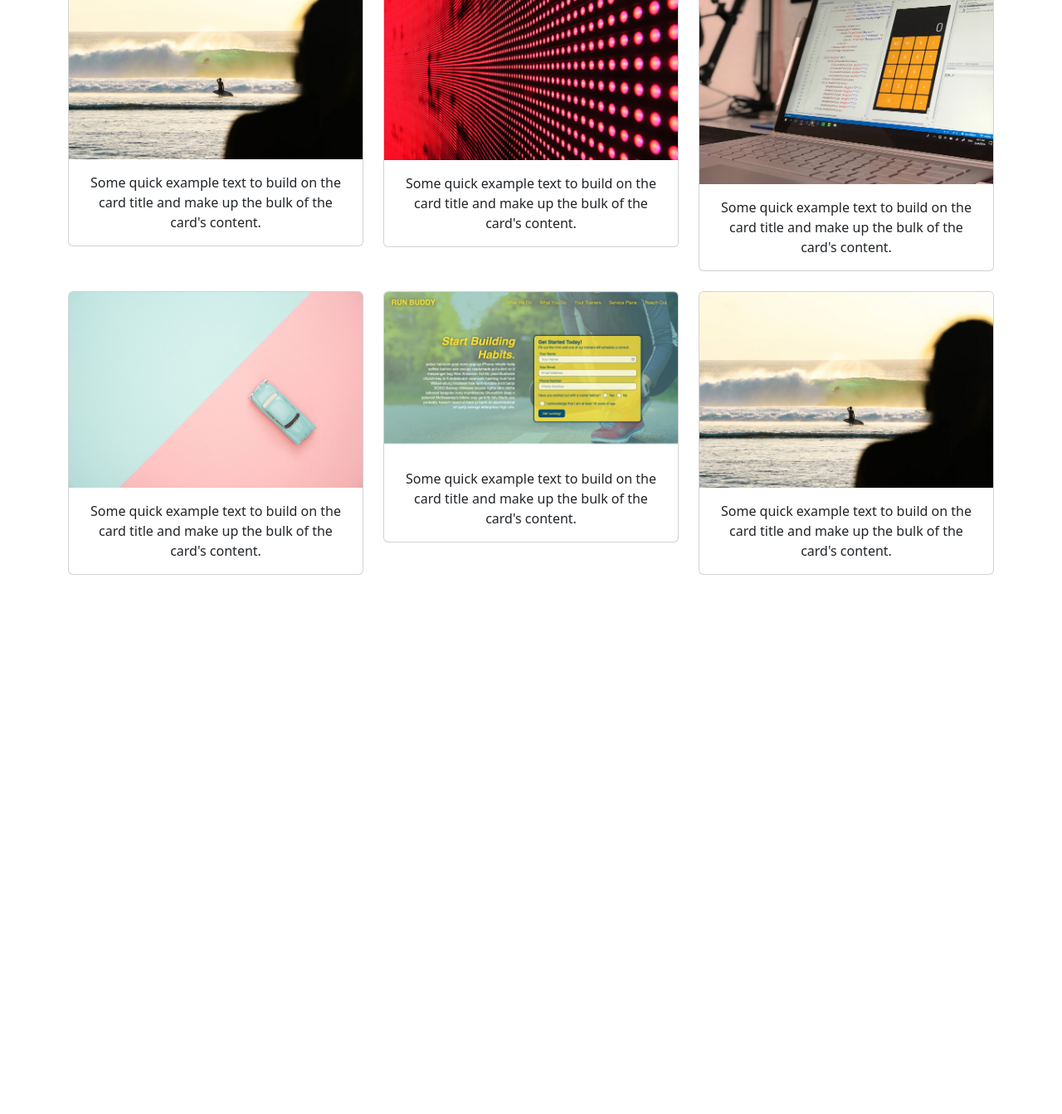
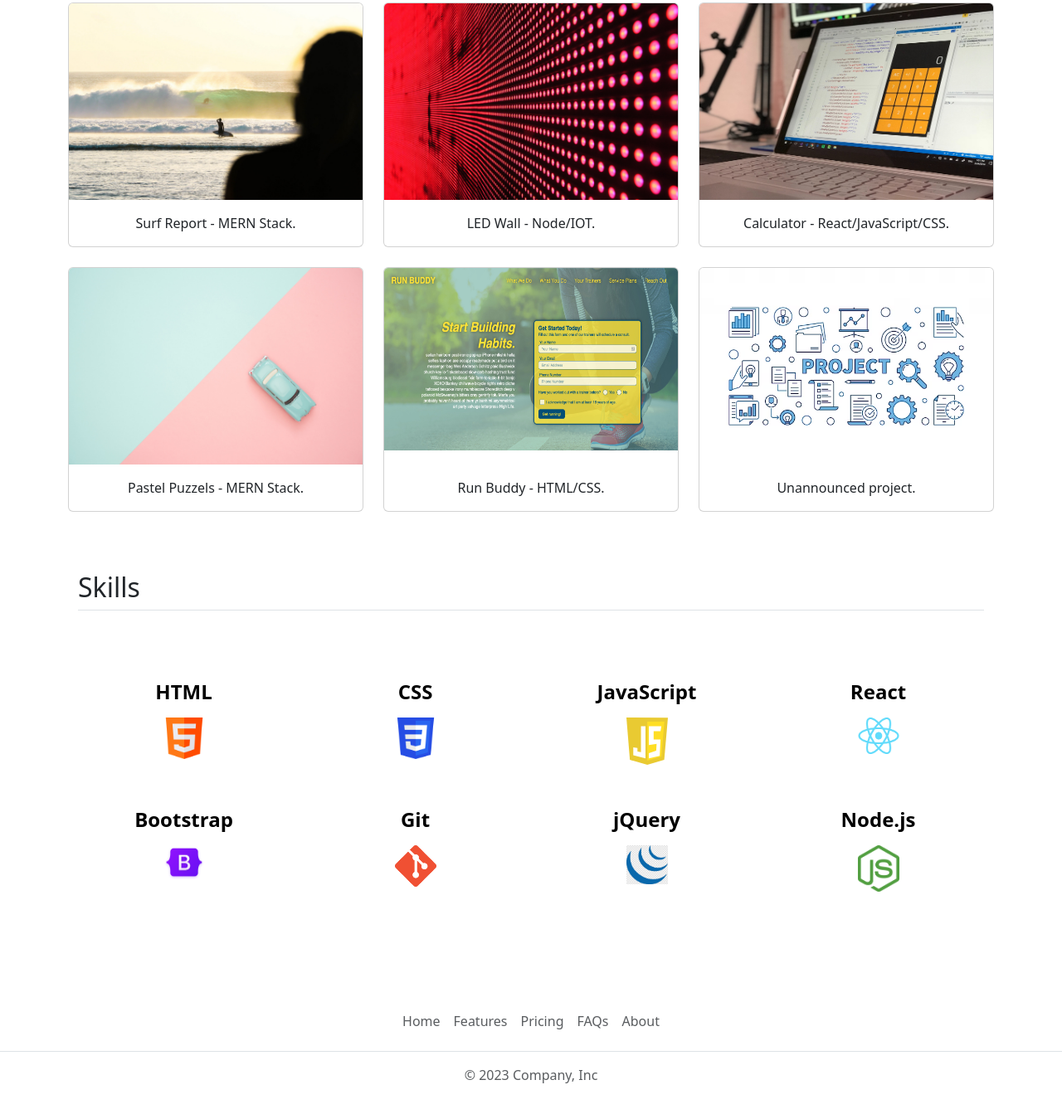
Before and after one commit to Rich90U/Bootstrap-Portfolio, a plain HTML site: page index.html in a window 1280 px wide. Shown: the part 747-2090 px from the top of the page at 83% size. Before the commit the page ends 1464 px from the top, so only its background shows below. Drawn offline with nearby package versions, Linux system fonts and the light colour scheme.

Commit message:
Added skills with icons, included a holding footer that needs editing. Added text to the cards describingwhat the projects are, changed last card to unanounced project.

```diff
--- a/CSS/style.css
+++ b/CSS/style.css
@@ -0,0 +1,4 @@
+.navbar-nav a.nav-link:hover {
+  color: #838181;
+  text-decoration: underline;
+}
--- a/index.html
+++ b/index.html
@@ -9,6 +9,7 @@
 </head>
 
 <header>
+
   <nav class="navbar navbar-expand-lg bg-body-tertiary rounded fixed-top" aria-label="Thirteenth navbar example">
     <div class="container-fluid">
       <button class="navbar-toggler" type="button" data-bs-toggle="collapse" data-bs-target="#navbarsExample11" aria-controls="navbarsExample11" aria-expanded="false" aria-label="Toggle navigation">
@@ -37,13 +38,11 @@
   </nav>
 </header>
 
-
-
  <!--Jumbotron-->
  <div class="container my-5">
   <div class="p-5 text-center bg-body-tertiary rounded-3">
     <img class="rounded-circle" src="Images/Profile.jpg" alt="Profile Image" width="300" height="300">
-    <h1 class="text-body-emphasis"></h1>
+    <h1 class="text-body-emphasis">Richard Unwin</h1>
     <p class="col-lg-8 mx-auto fs-5 text-muted">
       This is a custom jumbotron featuring an SVG image at the top, some longer text that wraps early thanks to a responsive <code>.col-*</code> class, and a customized call to action.
     </p>
@@ -57,30 +56,30 @@
   </div>
  </div>
 
-<!--Projects-->
+  <!--Projects-->
   <div class="container text-center">
     <div class="row">
       <div class="col-md-4 mb-4">
         <div class="card">
-          <img src="Images/02-portfolio-4.jpg" class="card-img-top" alt="...">
+          <img src="Images/02-portfolio-4.jpg" class="card-img-top" alt="..." width="254" height="236.94">
           <div class="card-body">
-            <p class="card-text">Some quick example text to build on the card title and make up the bulk of the card's content.</p>
+            <p class="card-text">Surf Report - MERN Stack.</p>
           </div>
         </div>
       </div>
       <div class="col-md-4 mb-4">
         <div class="card">
-          <img src="Images/02-portfolio-1.jpg" class="card-img-top" alt="...">
+          <img src="Images/02-portfolio-1.jpg" class="card-img-top" alt="..." width="254" height="236.94">
           <div class="card-body">
-            <p class="card-text">Some quick example text to build on the card title and make up the bulk of the card's content.</p>
+            <p class="card-text">LED Wall - Node/IOT.</p>
           </div>
         </div>
       </div>
       <div class="col-md-4 mb-4">
         <div class="card">
-          <img src="Images/02-portfolio-2.jpg" class="card-img-top" alt="...">
+          <img src="Images/02-portfolio-2.jpg" class="card-img-top" alt="..." width="254" height="236.94">
           <div class="card-body">
-            <p class="card-text">Some quick example text to build on the card title and make up the bulk of the card's content.</p>
+            <p class="card-text">Calculator - React/JavaScript/CSS.</p>
           </div>
         </div>
       </div>
@@ -89,38 +88,124 @@
     <div class="row">
       <div class="col-md-4 mb-3">
         <div class="card">
-          <img src="Images/02-portfolio-3.jpg" class="card-img-top" alt="...">
+          <img src="Images/02-portfolio-3.jpg" class="card-img-top" alt="..." width="254" height="236.94">
           <div class="card-body">
-            <p class="card-text">Some quick example text to build on the card title and make up the bulk of the card's content.</p>
+            <p class="card-text">Pastel Puzzels - MERN Stack.</p>
           </div>
         </div>
       </div>
       <div class="col-md-4 mb-4">
         <div class="card">
-          <img src="Images/02-run-buddy.jpg" class="card-img-top" alt="...">
+          <img src="Images/02-run-buddy.jpg" class="card-img-top" alt="..." width="254" height="236.94">
           <div class="card-body">
-            <p class="card-text">Some quick example text to build on the card title and make up the bulk of the card's content.</p>
+            <p class="card-text">Run Buddy - HTML/CSS.</p>
           </div>
         </div>
       </div>
       <div class="col-md-4 mb-4">
         <div class="card">
-          <img src="Images/02-portfolio-4.jpg" class="card-img-top" alt="...">
+          <img src="Images/project.avif" class="card-img-top" alt="..." width="254" height="236.94">
           <div class="card-body">
-            <p class="card-text">Some quick example text to build on the card title and make up the bulk of the card's content.</p>
+            <p class="card-text">Unannounced project.</p>
           </div>
         </div>
       </div>
     </div>
   </div>
 
+  <div class="container px-4 py-5" id="icon-grid">
+    <h2 class="pb-2 border-bottom">Skills</h2>
 
+    <div class="row row-cols-1 row-cols-sm-2 row-cols-md-3 row-cols-lg-4 g-4 py-5">
+      <!-- HTML Skill -->
+      <div class="col text-center">
+        <div class="mb-3">
+          <svg class="bi text-body-secondary flex-shrink-0 me-3" width="1.75em" height="1.75em"><use xlink:href="#bootstrap"></use></svg>
+          <h3 class="fw-bold mb-0 fs-4 text-body-emphasis">HTML</h3>
+        </div>
+        <img src="Images/HTML icon.png" alt="HTML Image" class="img-fluid" width="50" height="50">
+      </div>
+
+      <!-- CSS Skill -->
+      <div class="col text-center">
+        <div class="mb-3">
+          <svg class="bi text-body-secondary flex-shrink-0 me-3" width="1.75em" height="1.75em"><use xlink:href="#cpu-fill"></use></svg>
+          <h3 class="fw-bold mb-0 fs-4 text-body-emphasis">CSS</h3>
+        </div>
+        <img src="Images/CSS icon.png" alt="CSS Image" class="img-fluid" width="50" height="50">
+      </div>
+
+      <!-- JavaScript Skill -->
+      <div class="col text-center">
+        <div class="mb-3">
+          <svg class="bi text-body-secondary flex-shrink-0 me-3" width="1.75em" height="1.75em"><use xlink:href="#calendar3"></use></svg>
+          <h3 class="fw-bold mb-0 fs-4 text-body-emphasis">JavaScript</h3>
+        </div>
+        <img src="Images/javascript icon.svg" alt="JavaScript Image" class="img-fluid" width="50" height="50">
+      </div>
+
+      <!-- React Skill -->
+      <div class="col text-center">
+        <div class="mb-3">
+          <svg class="bi text-body-secondary flex-shrink-0 me-3" width="1.75em" height="1.75em"><use xlink:href="#home"></use></svg>
+          <h3 class="fw-bold mb-0 fs-4 text-body-emphasis">React</h3>
+        </div>
+        <img src="Images/React-icon.svg.png" alt="React Image" class="img-fluid" width="50" height="50">
+      </div>
+
+      <!-- Bootstrap Skill -->
+      <div class="col text-center">
+        <div class="mb-3">
+          <svg class="bi text-body-secondary flex-shrink-0 me-3" width="1.75em" height="1.75em"><use xlink:href="#speedometer2"></use></svg>
+          <h3 class="fw-bold mb-0 fs-4 text-body-emphasis">Bootstrap</h3>
+        </div>
+        <img src="Images/Bootstrap icon.png" alt="Bootstrap Image" class="img-fluid" width="50" height="50">
+      </div>
+
+      <!-- Git Skill -->
+      <div class="col text-center">
+        <div class="mb-3">
+          <svg class="bi text-body-secondary flex-shrink-0 me-3" width="1.75em" height="1.75em"><use xlink:href="#toggles2"></use></svg>
+          <h3 class="fw-bold mb-0 fs-4 text-body-emphasis">Git</h3>
+        </div>
+        <img src="Images/Git-Icon.png" alt="Git Image" class="img-fluid" width="50" height="50">
+      </div>
+
+      <!-- jQuery Skill -->
+      <div class="col text-center">
+        <div class="mb-3">
+          <svg class="bi text-body-secondary flex-shrink-0 me-3" width="1.75em" height="1.75em"><use xlink:href="#geo-fill"></use></svg>
+          <h3 class="fw-bold mb-0 fs-4 text-body-emphasis">jQuery</h3>
+        </div>
+        <img src="Images/jQuery icon.jpg" alt="jQuery Image" class="img-fluid" width="50" height="50">
+      </div>
+
+      <!-- Node.js Skill -->
+      <div class="col text-center">
+        <div class="mb-3">
+          <svg class="bi text-body-secondary flex-shrink-0 me-3" width="1.75em" height="1.75em"><use xlink:href="#tools"></use></svg>
+          <h3 class="fw-bold mb-0 fs-4 text-body-emphasis">Node.js</h3>
+        </div>
+        <img src="Images/node-js-icon-454x512-nztofx17.png" alt="Node.js Image" class="img-fluid" width="50" height="50">
+      </div>
+    </div>
+  </div>
+
+
+
+  <footer class="py-3 my-4">
+    <ul class="nav justify-content-center border-bottom pb-3 mb-3">
+      <li class="nav-item"><a href="#" class="nav-link px-2 text-body-secondary">Home</a></li>
+      <li class="nav-item"><a href="#" class="nav-link px-2 text-body-secondary">Features</a></li>
+      <li class="nav-item"><a href="#" class="nav-link px-2 text-body-secondary">Pricing</a></li>
+      <li class="nav-item"><a href="#" class="nav-link px-2 text-body-secondary">FAQs</a></li>
+      <li class="nav-item"><a href="#" class="nav-link px-2 text-body-secondary">About</a></li>
+    </ul>
+    <p class="text-center text-body-secondary">© 2023 Company, Inc</p>
+  </footer>
 
 
   <script src="https://cdn.jsdelivr.net/npm/bootstrap@5.3.2/dist/js/bootstrap.bundle.min.js" integrity="sha384-C6RzsynM9kWDrMNeT87bh95OGNyZPhcTNXj1NW7RuBCsyN/o0jlpcV8Qyq46cDfL" crossorigin="anonymous"></script>
 </body>
 
-<footer>
-
-</footer>
 </html>
```
Also changed, not shown: Images/Bootstrap icon.png (added), Images/CSS icon.png (added), Images/Git-Icon.png (added), Images/HTML icon.png (added), Images/React-icon.svg.png (added), Images/jQuery icon.jpg (added), Images/javascript icon.svg (added), Images/node-js-icon-454x512-nztofx17.png (added), Images/project.avif (added).
